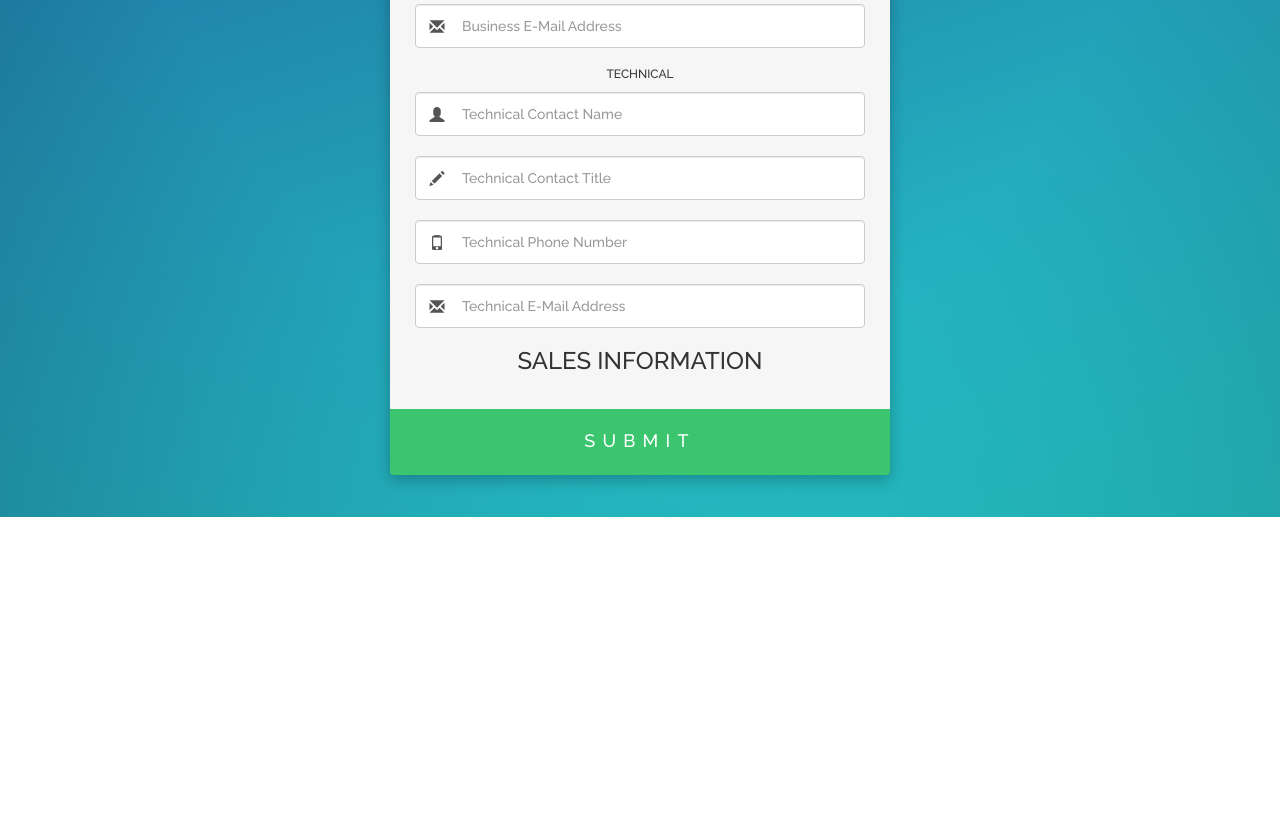
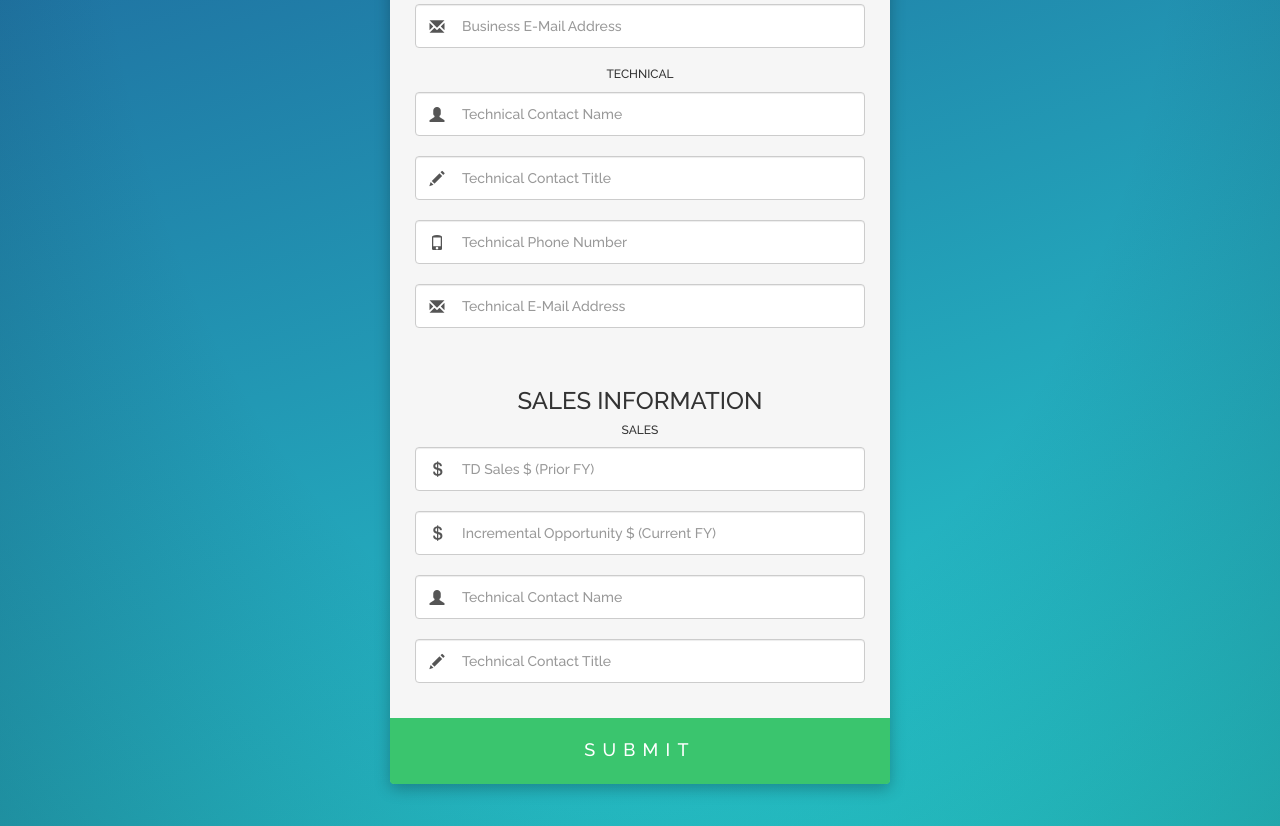
Before and after one commit to InternetsDeveloper/nomination-form-2, a plain HTML site: page index.html in a window 1280 px wide. Shown: the part 1280-2106 px from the top of the page. Before the commit the page ends 1797 px from the top, so only its background shows below. Drawn offline with nearby package versions, Linux system fonts and the light colour scheme.

Commit message:
Sales Add

```diff
--- a/index.html
+++ b/index.html
@@ -194,7 +194,41 @@
                 <input class="form-control" id="technical-email" name="technical-email" placeholder="Technical E-Mail Address" type="text">
                 <span class="glyphicon glyphicon-ok form-control-feedback"></span>
             </div>
+            <br/>
             <h3>SALES INFORMATION</h3>
+            <h6>SALES</h6>
+            <div class="form-group has-feedback">
+                <label class="control-label sr-only" for="td-sales">TD Sales $ (Prior FY) </label>
+                <div class="input-group-addon">
+                    <div class="glyphicon glyphicon-usd"></div>
+                </div>
+                <input class="form-control" id="td-sales" name="td-sales" placeholder="TD Sales $ (Prior FY)" type="text">
+                <span class="glyphicon glyphicon-ok form-control-feedback"></span>
+            </div>
+            <div class="form-group has-feedback">
+                <label class="control-label sr-only" for="opportunity">Incremental Opportunity $ (Current FY) </label>
+                <div class="input-group-addon">
+                    <div class="glyphicon glyphicon-usd"></div>
+                </div>
+                <input class="form-control" id="opportunity" name="opportunity" placeholder="Incremental Opportunity $ (Current FY)" type="text">
+                <span class="glyphicon glyphicon-ok form-control-feedback"></span>
+            </div>
+            <div class="form-group has-feedback">
+                <label class="control-label sr-only" for="technical-contact-name">Technical Contact Name </label>
+                <div class="input-group-addon">
+                    <div class="glyphicon glyphicon-user"></div>
+                </div>
+                <input class="form-control" id="technical-contact-name" name="technical-contact-name" placeholder="Technical Contact Name" type="text">
+                <span class="glyphicon glyphicon-ok form-control-feedback"></span>
+            </div>
+            <div class="form-group has-feedback">
+                <label class="control-label sr-only" for="technical-contact-title">Technical Contact Title </label>
+                <div class="input-group-addon">
+                    <div class="glyphicon glyphicon-pencil"></div>
+                </div>
+                <input class="form-control" id="technical-contact-title" name="technical-contact-title" placeholder="Technical Contact Title" type="text">
+                <span class="glyphicon glyphicon-ok form-control-feedback"></span>
+            </div>
             <div class="form-group submit">
                 <input class="btn btn-lg" type="submit" value="SUBMIT">
             </div>
```
